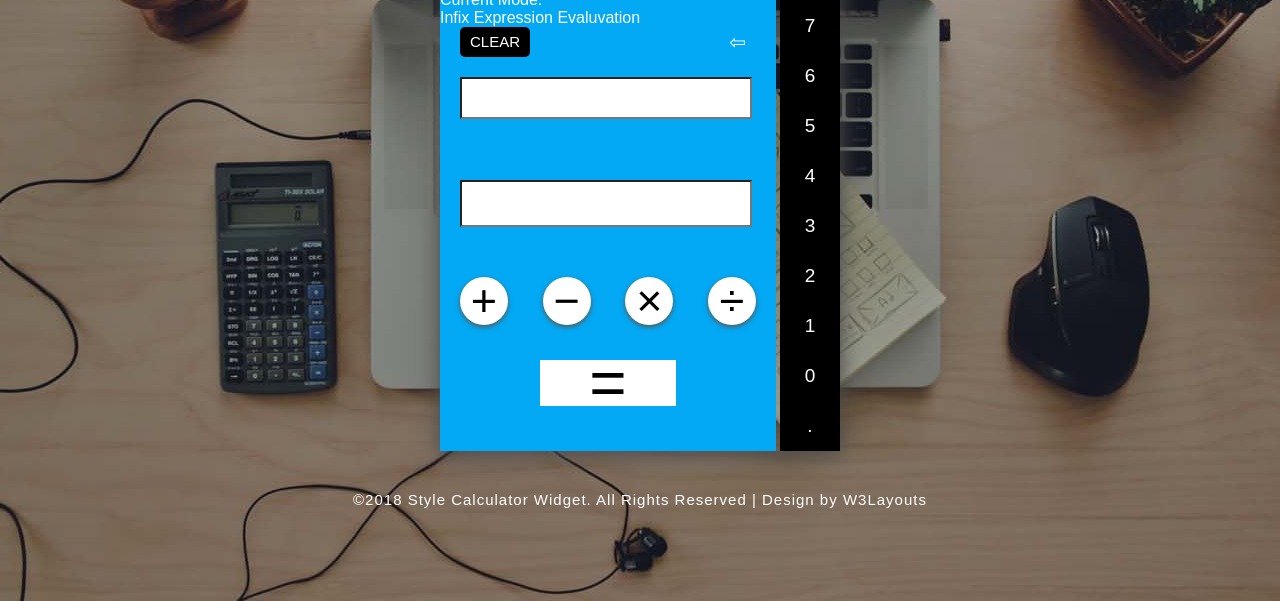
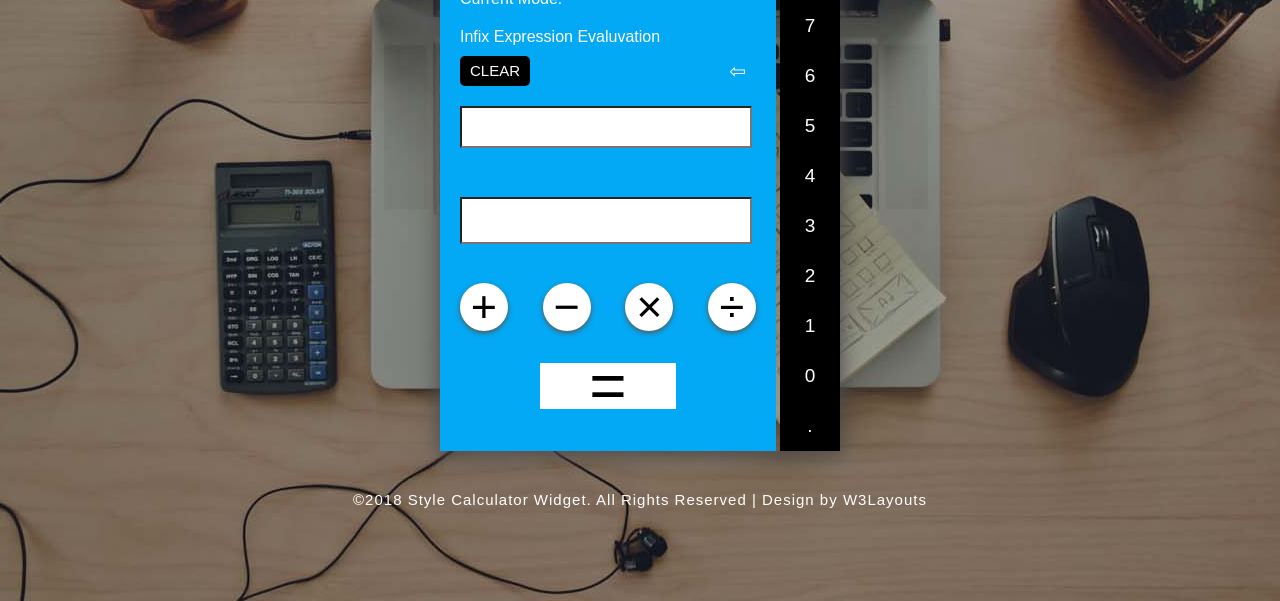
Before and after one commit to pcoder59/expression-evaluvator, a plain HTML site: page public/index.html in a window 1280 px wide. Shown: the part 199-800 px from the top of the page. Drawn offline with Linux system fonts and the light colour scheme.

Commit message:
Added New Styles to Public

```diff
--- a/public/css/style.css
+++ b/public/css/style.css
@@ -344,6 +344,9 @@ padding-top: 20px;
 padding-bottom: 20px;
 padding-left: 20px;
 padding-right: 20px;
+}
+.modeDisplay {
+    margin: 10px 20px;
 }
 #header {
 flex-grow: 4;
```
